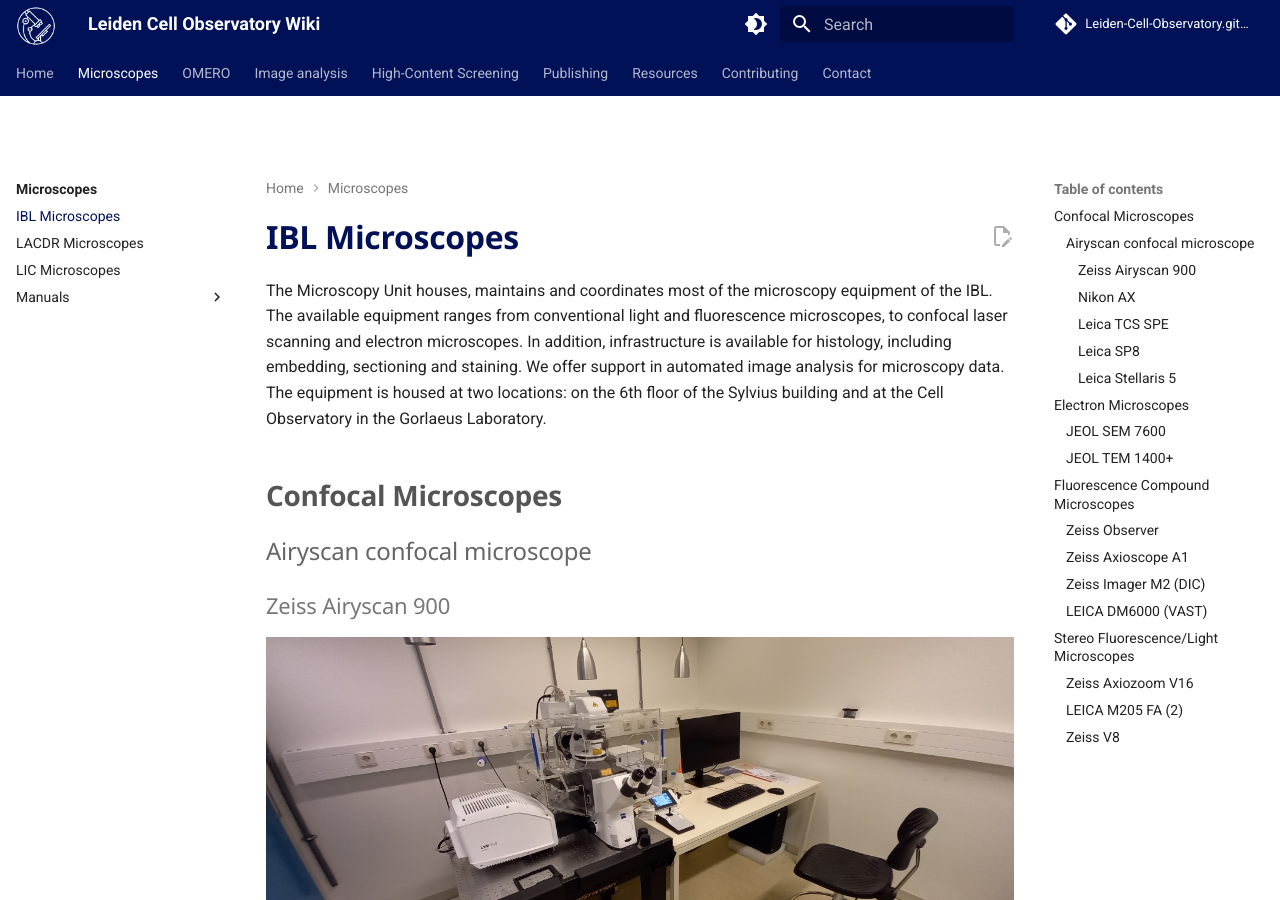
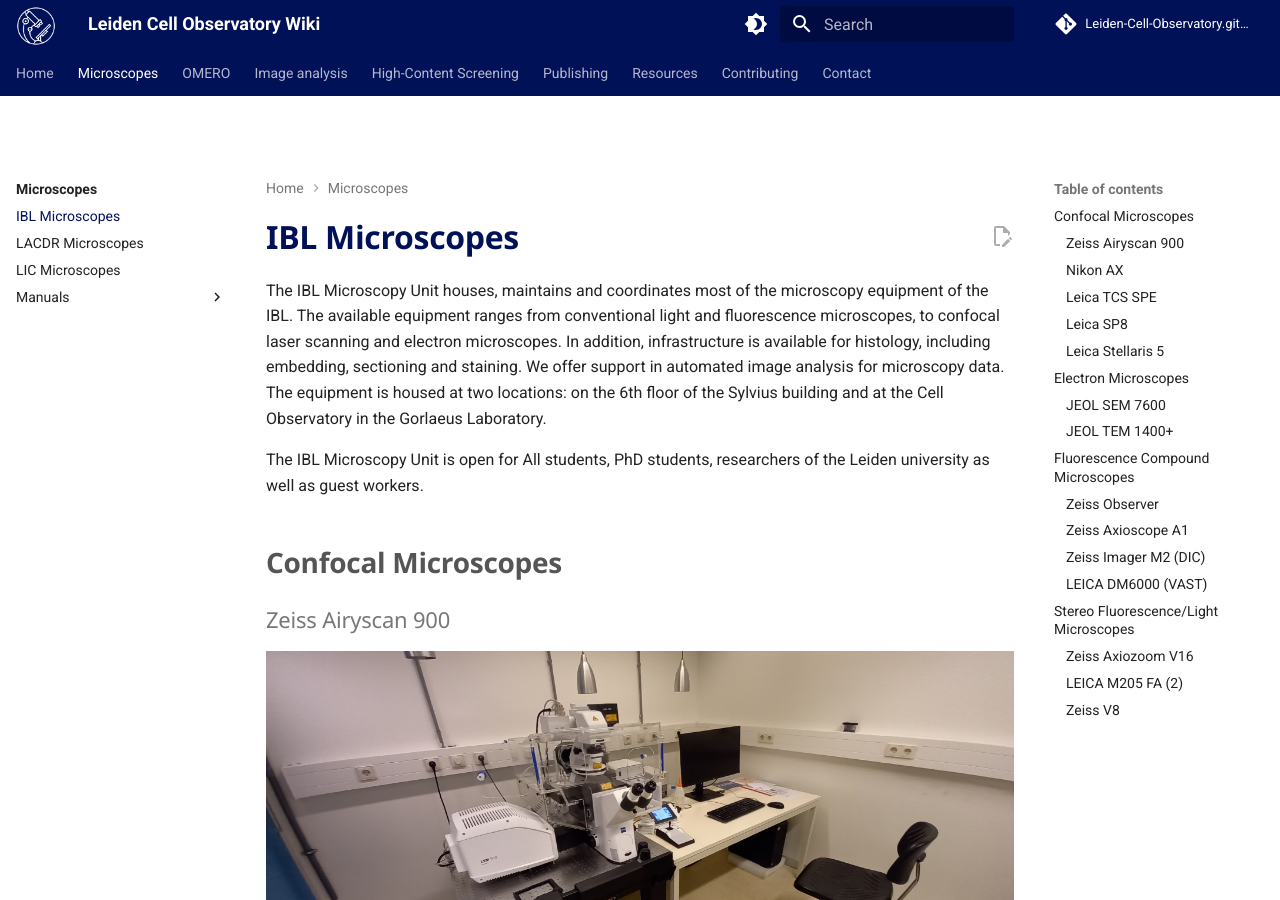
Before and after one commit to Leiden-Cell-Observatory/Leiden-Cell-Observatory.github.io, an MkDocs documentation site: the page built from docs/microscopes/iblmicroscopes.md, in a window 1280 px wide and 900 px high. Built offline with MkDocs 1.6.1 and Material for MkDocs 9.7.7, drawn with Linux system fonts in a browser that asks for light colours; comment, search, counter and statistics services are not loaded.

Commit message:
Update iblmicroscopes.md

```diff
--- a/docs/microscopes/iblmicroscopes.md
+++ b/docs/microscopes/iblmicroscopes.md
@@ -1,9 +1,9 @@
 # IBL Microscopes
-The Microscopy Unit houses, maintains and coordinates most of the microscopy equipment of the IBL. The available equipment ranges from conventional light and fluorescence microscopes, to confocal laser scanning and electron microscopes. In addition, infrastructure is available for histology, including embedding, sectioning and staining. We offer support in automated image analysis for microscopy data. The equipment is housed at two locations: on the 6th floor of the Sylvius building and at the Cell Observatory in the Gorlaeus Laboratory.
+The IBL Microscopy Unit houses, maintains and coordinates most of the microscopy equipment of the IBL. The available equipment ranges from conventional light and fluorescence microscopes, to confocal laser scanning and electron microscopes. In addition, infrastructure is available for histology, including embedding, sectioning and staining. We offer support in automated image analysis for microscopy data. The equipment is housed at two locations: on the 6th floor of the Sylvius building and at the Cell Observatory in the Gorlaeus Laboratory.
+
+The IBL Microscopy Unit is open for All students, PhD students, researchers of the Leiden university as well as guest workers.
 
 ## Confocal Microscopes
-
-### Airyscan confocal microscope
 
 #### Zeiss Airyscan 900
 ![Airyscan](images/ibl/image7.jpeg)
```
Also changed, not shown: other parts of docs/microscopes/iblmicroscopes.md (+1 -0 lines).
